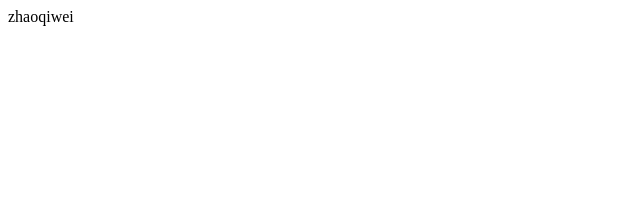
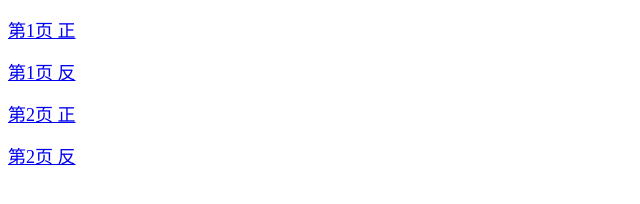
Before and after one commit to zhao-qiwei/zhaoqiwei, a plain HTML site: page index.html in a window 1280 px wide. Shown: the whole page, without its empty margins (0-640 px from the left). Drawn offline with Linux system fonts and the light colour scheme.

Commit message:
Update index.html
Signed-off-by: zhao-qiwei <144015981+zhao-qiwei@users.noreply.github.com>

```diff
--- a/index.html
+++ b/index.html
@@ -1,6 +1,22 @@
-<html>
-  <head>
-    <title>zhaoqiwei</title>
-  </head>
-  <body>zhaoqiwei</body>
+<!DOCTYPE html>
+
+<html lang="en" xmlns="http://www.w3.org/1999/xhtml">
+<head>
+    <meta charset="utf-8" />
+    <meta name="viewport" content="width=device-width, initial-scale=1.0, maximum-scale=1.0, user-scalable=0" />
+    <title>01-A</title>
+    <style>
+        a {
+            font-size:18px;
+        }
+    </style>
+    <script>
+    </script>
+</head>
+<body>
+    <p><a href="./01-A.html">第1页 正</a></p>
+    <p><a href="./01-B.html">第1页 反</a></p>
+    <p><a href="./02-A.html">第2页 正</a></p>
+    <p><a href="./02-B.html">第2页 反</a></p>
+</body>
 </html>
```
